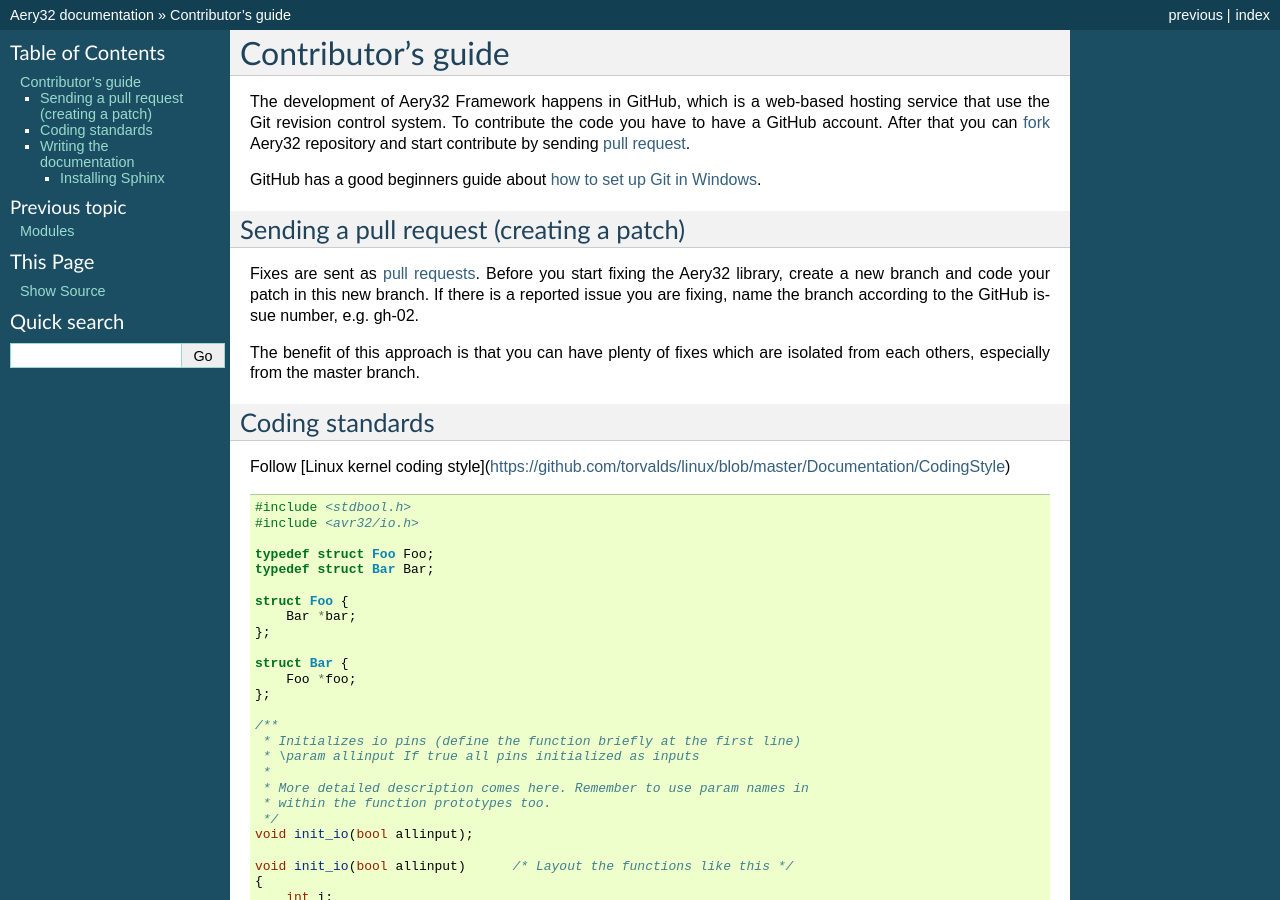
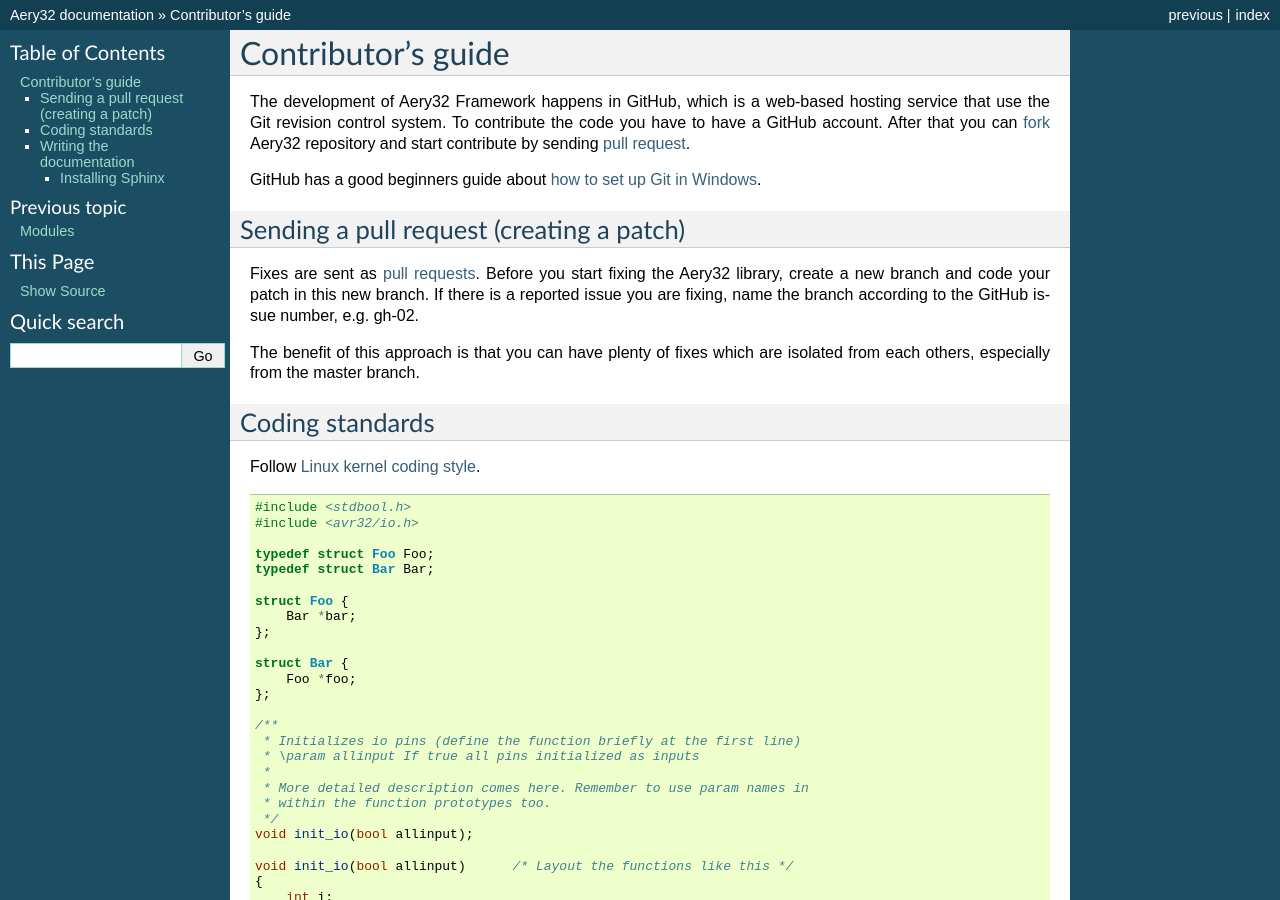
Before and after one commit to aery32/aery32-refguide, a Sphinx documentation site: the page built from source/contribute.rst, in a window 1280 px wide and 900 px high. Built offline with Sphinx 7.4.7, drawn with Linux system fonts in a browser that asks for light colours.

Commit message:
Fix link

```diff
--- a/source/contribute.rst
+++ b/source/contribute.rst
@@ -15,7 +15,7 @@
 Coding standards
 ----------------
 
-Follow [Linux kernel coding style](https://github.com/torvalds/linux/blob/master/Documentation/CodingStyle)
+Follow `Linux kernel coding style <https://github.com/torvalds/linux/blob/master/Documentation/CodingStyle>`_.
 
 .. code-block:: c
 
```
